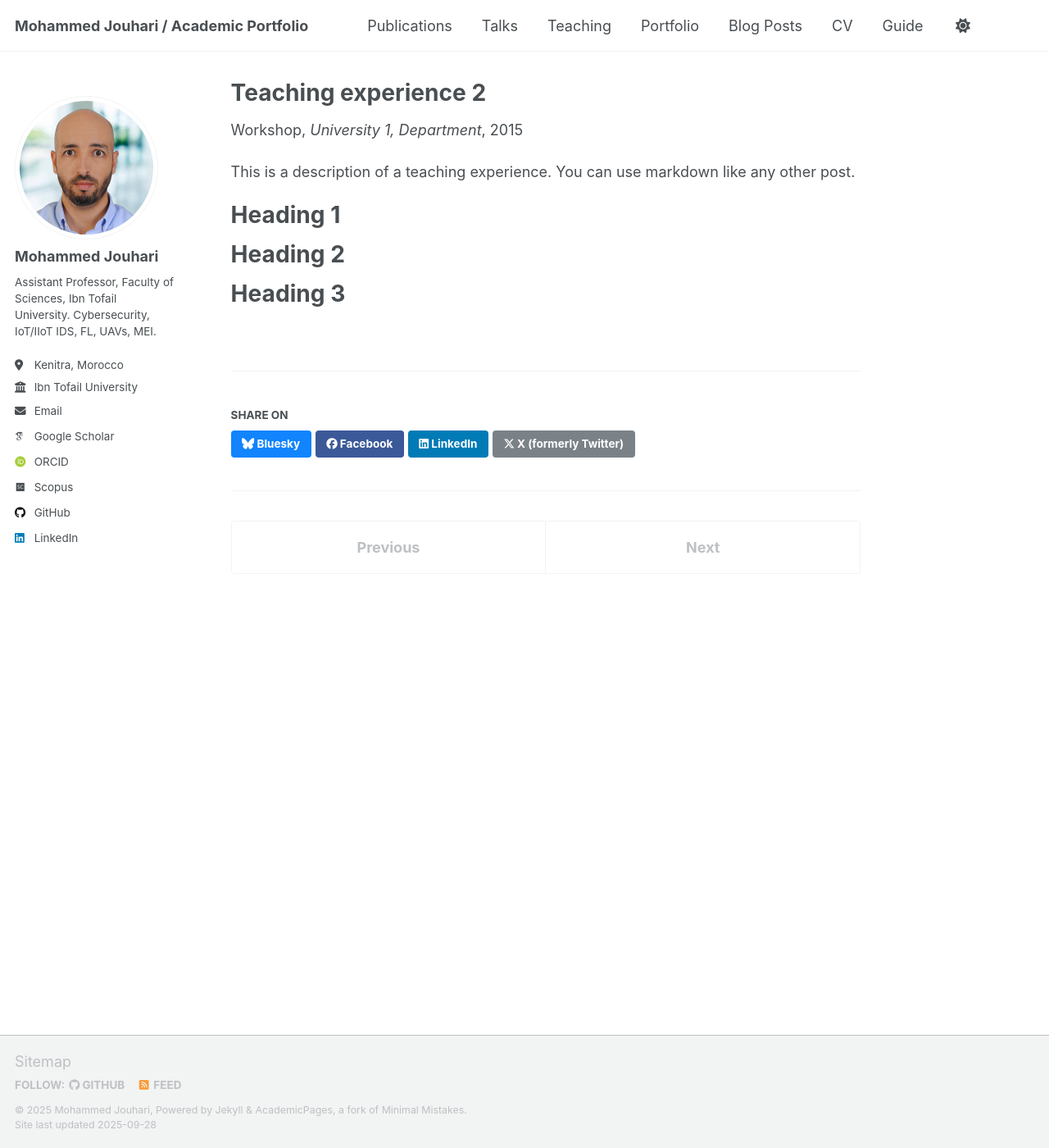
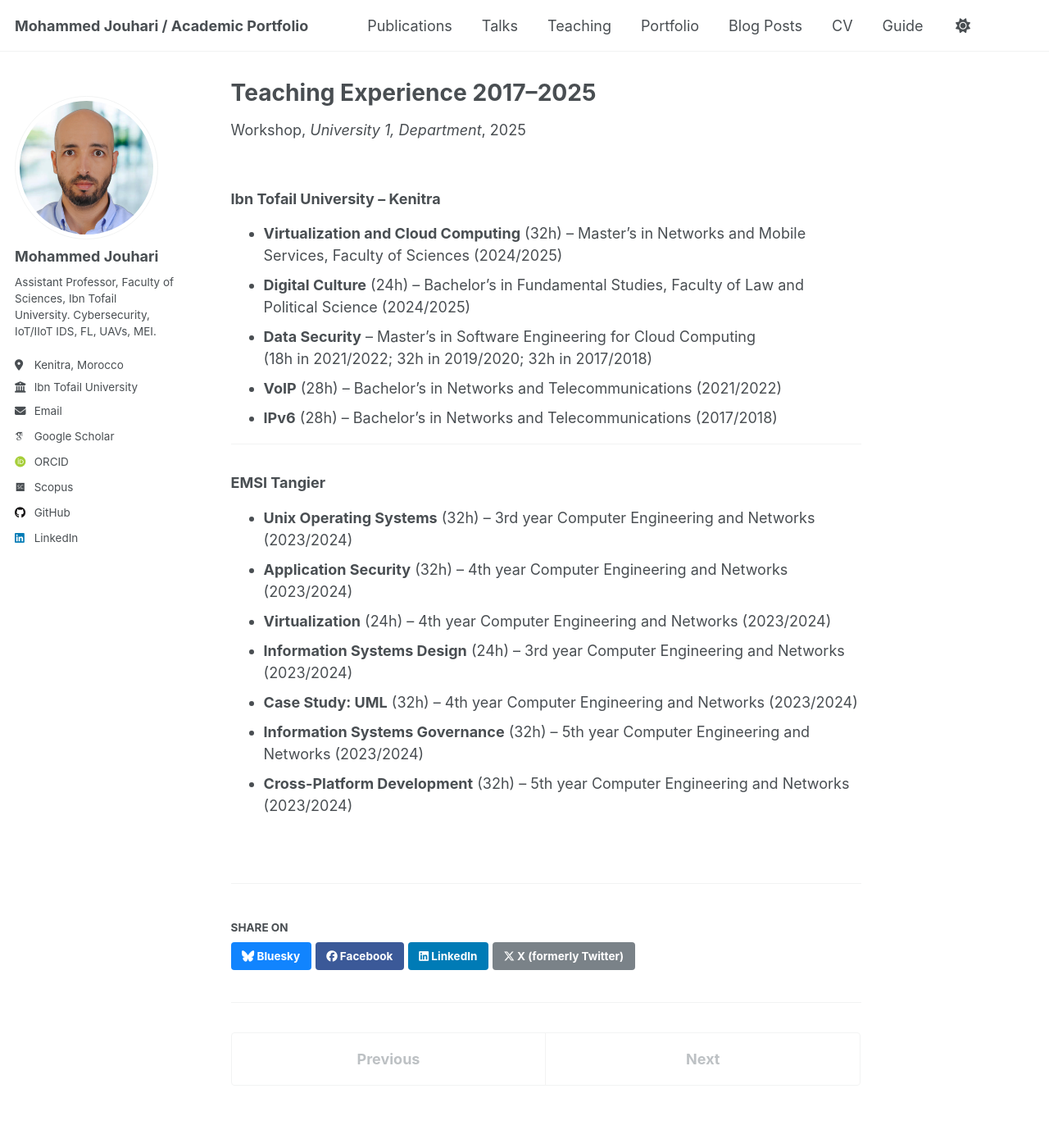
Before and after one commit to mohammed-jouhari/portfolio, a Jekyll site: the page built from _teaching/2015-spring-teaching-2.md, in a window 1280 px wide and 1400 px high. Shown: the whole window at 82% size. Built offline with Jekyll 4.4.1, drawn with Linux system fonts in a browser that asks for light colours; some web fonts are replaced; a script that is not in the unit is left out.

Commit message:
Update 2015-spring-teaching-2.md

```diff
--- a/_teaching/2015-spring-teaching-2.md
+++ b/_teaching/2015-spring-teaching-2.md
@@ -1,20 +1,30 @@
 ---
-title: "Teaching experience 2"
+title: "Teaching Experience 2017–2025"
 collection: teaching
-type: "Workshop"
+type: "Workshop" #"Teaching"
 permalink: /teaching/2015-spring-teaching-1
 venue: "University 1, Department"
-date: 2015-01-01
-location: "City, Country"
+date: 2025-01-01
+location: "Kenitra & Tangier, Morocco"
 ---
 
-This is a description of a teaching experience. You can use markdown like any other post.
+### Ibn Tofail University – Kenitra
 
-Heading 1
-======
+- **Virtualization and Cloud Computing** (32h) – Master’s in Networks and Mobile Services, Faculty of Sciences (2024/2025)
+- **Digital Culture** (24h) – Bachelor’s in Fundamental Studies, Faculty of Law and Political Science (2024/2025)
+- **Data Security** – Master’s in Software Engineering for Cloud Computing
+  (18h in 2021/2022; 32h in 2019/2020; 32h in 2017/2018)
+- **VoIP** (28h) – Bachelor’s in Networks and Telecommunications (2021/2022)
+- **IPv6** (28h) – Bachelor’s in Networks and Telecommunications (2017/2018)
 
-Heading 2
-======
+---
 
-Heading 3
-======
+### EMSI Tangier
+
+- **Unix Operating Systems** (32h) – 3rd year Computer Engineering and Networks (2023/2024)
+- **Application Security** (32h) – 4th year Computer Engineering and Networks (2023/2024)
+- **Virtualization** (24h) – 4th year Computer Engineering and Networks (2023/2024)
+- **Information Systems Design** (24h) – 3rd year Computer Engineering and Networks (2023/2024)
+- **Case Study: UML** (32h) – 4th year Computer Engineering and Networks (2023/2024)
+- **Information Systems Governance** (32h) – 5th year Computer Engineering and Networks (2023/2024)
+- **Cross-Platform Development** (32h) – 5th year Computer Engineering and Networks (2023/2024)
```
